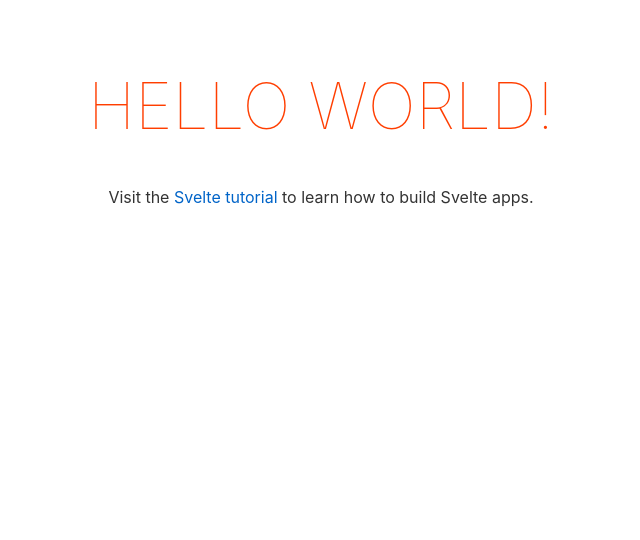
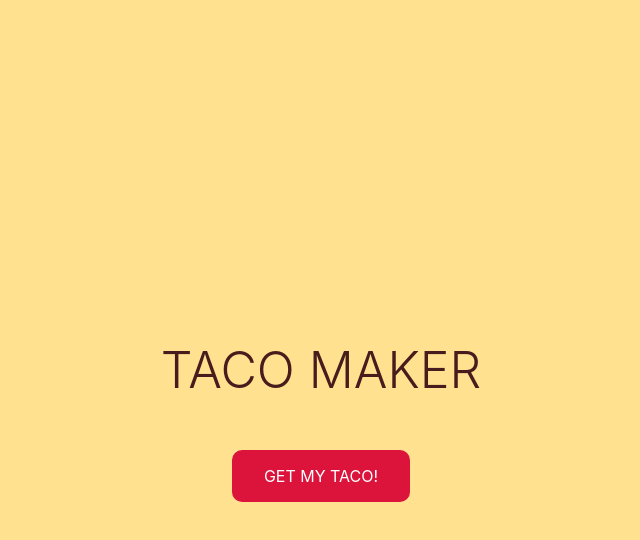
Before and after one commit to pmarcanol/TacoMaker, a Svelte app: page / in a window 1280 px wide. Shown: the top 540 px of the page, without its empty margins (319-959 px from the left). Built offline with nearby package versions, Linux system fonts and the light colour scheme.

Commit message:
Build home page

```diff
--- a/src/App.svelte
+++ b/src/App.svelte
@@ -1,30 +1,62 @@
 <script>
-	export let name;
+  const screens = {
+    home: "home",
+    recipe: "recipe",
+  };
+  let hovered = false;
+  let screen = screens.home;
 </script>
 
-<main>
-	<h1>Hello {name}!</h1>
-	<p>Visit the <a href="https://svelte.dev/tutorial">Svelte tutorial</a> to learn how to build Svelte apps.</p>
-</main>
-
 <style>
+  :global(body) {
+    padding: 0;
+  }
   main {
-		text-align: center;
-		padding: 1em;
-		max-width: 240px;
-		margin: 0 auto;
+    background-color: rgb(255, 225, 144);
+    height: 100%;
+    width: 100%;
+    padding: 0;
+    margin: 0;
+    display: flex;
+    justify-content: center;
+    align-items: center;
+    flex-direction: column;
   }
 
   h1 {
-		color: #ff3e00;
+    margin: 0;
+    color: rgb(70, 28, 28);
     text-transform: uppercase;
-		font-size: 4em;
-		font-weight: 100;
+    font-weight: 300;
+    margin: 1em;
+    font-size: 50px;
+    text-align: center;
   }
 
-	@media (min-width: 640px) {
-		main {
-			max-width: none;
+  button {
+    background: crimson;
+    color: white;
+    border-radius: 10px;
+    border: none;
+    padding: 1em 2em;
+    text-transform: uppercase;
+    transition: padding 150ms ease-in-out, font-size 100ms ease;
   }
+
+  button:hover {
+    font-size: 1.2em;
+  }
+  button:hover:active {
+    font-size: 1.17em;
+    background-color: crimson;
   }
 </style>
+
+<main>
+  {#if screen == screens.home}
+    <h1>Taco Maker</h1>
+    <button>Get My Taco!</button>
+  {:else if screen == screens.recipe}
+    <div>recipe goes here</div>
+  {/if}
+</main>
```
Also changed, not shown: 1 other file (tests, documents, lock files or other folders). Lines whose indentation alone changed are shown as unchanged.
